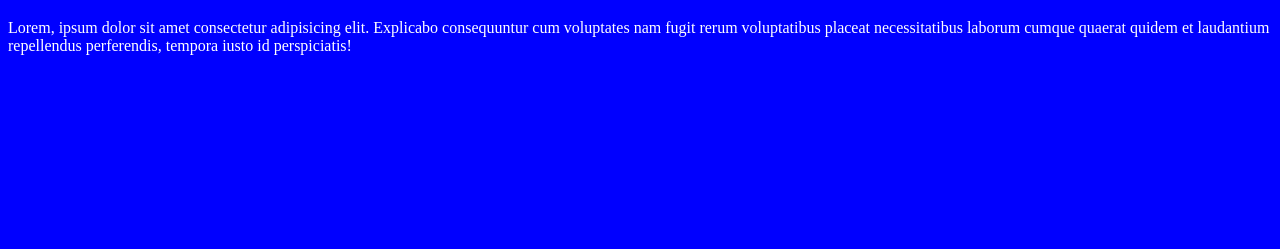
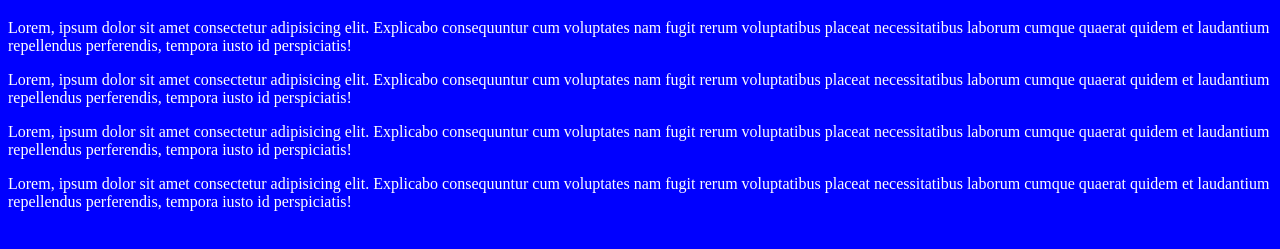
Before and after one commit to leiva1998/miweb, a plain HTML site: page index.html in a window 1280 px wide. Shown: the part 61-310 px from the top of the page. Drawn offline with Linux system fonts and the light colour scheme.

Commit message:
Se añaden nuevos parrafos

```diff
--- a/index.html
+++ b/index.html
@@ -13,5 +13,14 @@
     <p>Lorem, ipsum dolor sit amet consectetur adipisicing elit.
         Explicabo consequuntur cum voluptates nam fugit rerum voluptatibus placeat necessitatibus laborum
         cumque quaerat quidem et laudantium repellendus perferendis, tempora iusto id perspiciatis!</p>
+        <p>Lorem, ipsum dolor sit amet consectetur adipisicing elit.
+            Explicabo consequuntur cum voluptates nam fugit rerum voluptatibus placeat necessitatibus laborum
+            cumque quaerat quidem et laudantium repellendus perferendis, tempora iusto id perspiciatis!</p>
+            <p>Lorem, ipsum dolor sit amet consectetur adipisicing elit.
+                Explicabo consequuntur cum voluptates nam fugit rerum voluptatibus placeat necessitatibus laborum
+                cumque quaerat quidem et laudantium repellendus perferendis, tempora iusto id perspiciatis!</p>
+                <p>Lorem, ipsum dolor sit amet consectetur adipisicing elit.
+                    Explicabo consequuntur cum voluptates nam fugit rerum voluptatibus placeat necessitatibus laborum
+                    cumque quaerat quidem et laudantium repellendus perferendis, tempora iusto id perspiciatis!</p>
 </body>
 </html>
```
